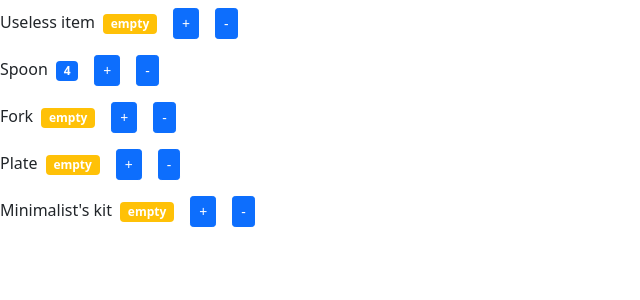
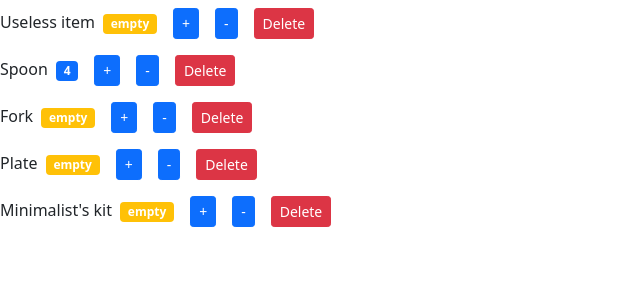
Before and after one commit to enterprise1912/counter-react-app, a React (Create React App) app: page / in a window 1280 px wide. Shown: the top 300 px of the page, without its empty margins (0-640 px from the left). Built offline with nearby package versions, Linux system fonts and the light colour scheme.

Commit message:
added delete button functionality

```diff
--- a/src/components/counter.jsx
+++ b/src/components/counter.jsx
@@ -28,6 +28,7 @@ const Counter = (props) => {
       <button className="btn btn-primary btn-sm m-2" onClick={handleDecrement}>
         -
       </button>
+      <button className="btn btn-danger btn-sm m-2">Delete</button>
     </div>
   );
 };
--- a/src/components/counterList.jsx
+++ b/src/components/counterList.jsx
@@ -1,18 +1,25 @@
-import React from "react";
+import React, { useState } from "react";
 import Counter from "./counter";
 
 const CounterList = () => {
-  const counters = [
+  const [counters, setCounters] = useState([
     { id: 0, value: 0, name: "Useless item" },
     { id: 1, value: 4, name: "Spoon" },
     { id: 2, value: 0, name: "Fork" },
     { id: 3, value: 0, name: "Plate" },
     { id: 4, value: 0, name: "Minimalist's kit" },
-  ];
+  ]);
+
+  const handleDelete = () => {};
   return (
     <>
       {counters.map((count) => (
-        <Counter key={count.id} value={count.value} name={count.name} />
+        <Counter
+          key={count.id}
+          value={count.value}
+          name={count.name}
+          onDelete={handleDelete}
+        />
       ))}
     </>
   );
```
